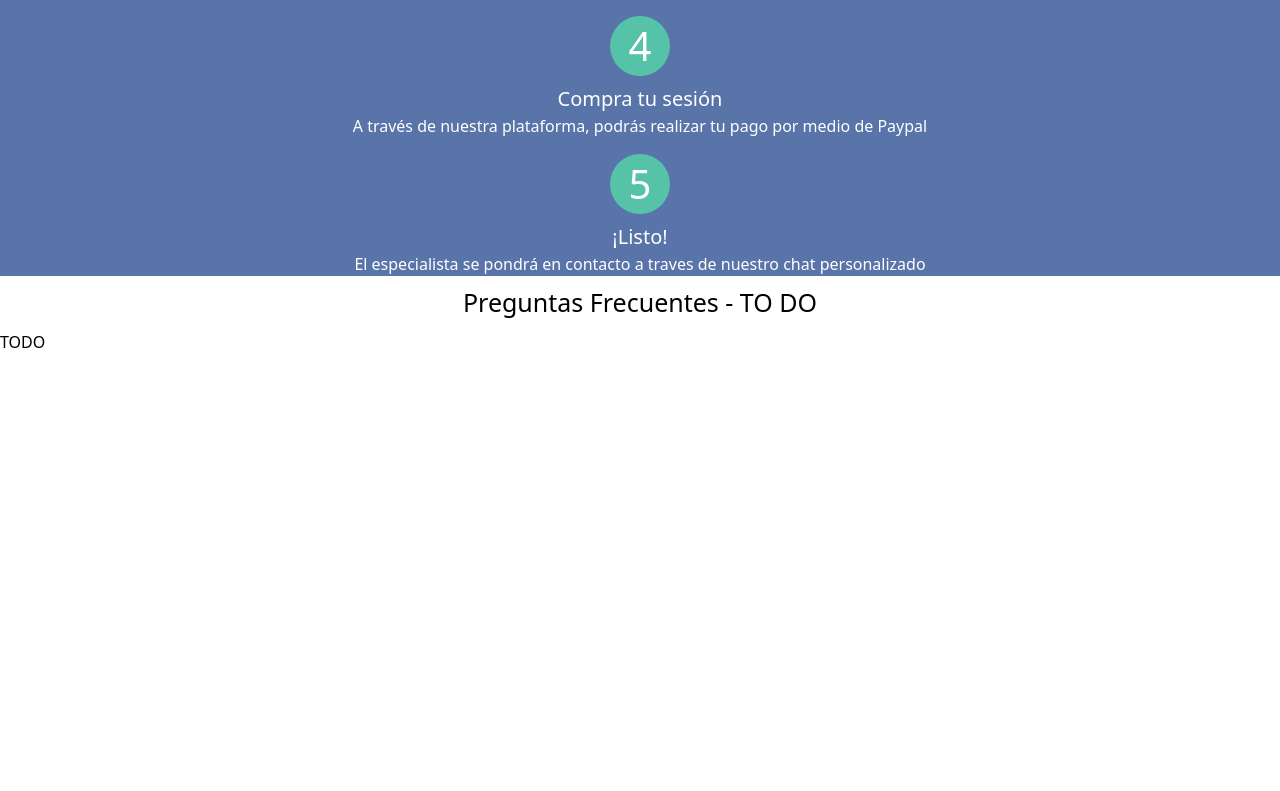
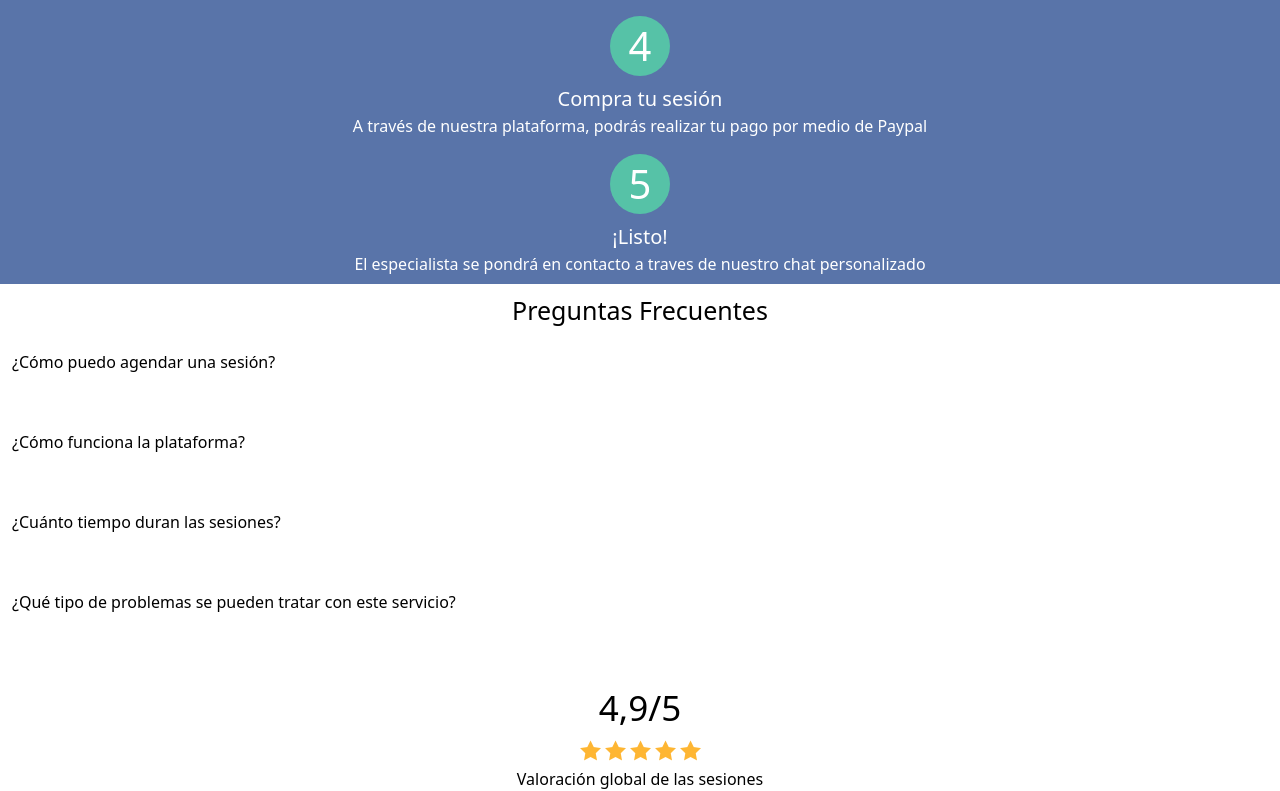
Before and after one commit to JD-Flores/Proyecto-PsicoMedica, a React (Vite) app: page / in a window 1280 px wide. Shown: the part 1027-1818 px from the top of the page. Before the commit the page ends 1381 px from the top, so only its background shows below. Built offline with nearby package versions, Linux system fonts and the light colour scheme; no server answers.

Commit message:
Mejora landing page faqs desplegables

```diff
--- /dev/null
+++ b/src/Componentes/Dropdown/Dropdown.jsx
@@ -0,0 +1,11 @@
+import React from 'react'
+
+export function Dropdown(props) {
+  return (
+    <>
+
+    <h3 className='p-4'>{props.text}</h3>
+
+    </>
+  )
+}
--- a/src/Paginas/Home/HomePage.jsx
+++ b/src/Paginas/Home/HomePage.jsx
@@ -1,12 +1,24 @@
-import React from 'react'
+import React, { useState } from 'react'
 import imagenHomepage1 from  "../../imagenes/homepage1.png";
 import imageVentaja1 from  "../../imagenes/img1.jpg";
 import imageVentaja2 from  "../../imagenes/img2.jpg";
 import imageVentaja3 from  "../../imagenes/img3.jpg";
+import estrella from "../../imagenes/Estrella_amarilla.png";
 import Number from '../../Componentes/LandingPage/Number';
+import { Dropdown } from '../../Componentes/Dropdown/Dropdown';
 
 
 export function HomePage() {
+
+  const [faq1, setFaq1]  = useState(false);
+  const [faq2, setFaq2]  = useState(false);
+  const [faq3, setFaq3]  = useState(false);
+  const [faq4, setFaq4]  = useState(false);
+  const [faq5, setFaq5]  = useState(false);
+
+  const handlePrint = () => {
+    console.log(faq1);
+  }
 
   return (
     <div className='box-border p-0 m-0 scroll-smooth'> {/*Contenedor principal*/}
@@ -73,20 +85,64 @@ export function HomePage() {
          title='Compra tu sesión'
          description='A través de nuestra plataforma, podrás realizar tu pago por medio de Paypal'
          />
-          <Number
+         <div className='mb-2'>
+         <Number
          number='5'
          title='¡Listo!'
          description='El especialista se pondrá en contacto a traves de nuestro chat personalizado'
          />
+         </div>
+
 
         </div>
 
-        <div className='flex justify-center'> {/*Contenedor de preguntas frecuentes*/}
-            <h1 className='text-[25px] mt-2 mb-2'>Preguntas Frecuentes - TO DO</h1>
+        <div className='flex flex-col justify-center '> {/*Contenedor de preguntas frecuentes*/}
+            <h1 className='text-[25px] mt-2 mb-2 text-center '>Preguntas Frecuentes</h1>
+            <div className='p-3'>
+                <div onClick={() => {setFaq1(!faq1)}} >
+                ¿Cómo puedo agendar una sesión?
+                <div className={`${faq1? 'opacity-100 visible translate-y-0 duration-500' : 'opacity-0 invisible translate-y-[-20px] duration-500'}`}>
+                <Dropdown text= {"Prueba"}/>
+                </div>
+                </div>
+              <div>
+                <div onClick={() => {setFaq2(!faq2)}} >
+                ¿Cómo funciona la plataforma?
+                <div className={`${faq2? 'opacity-100 visible translate-y-0 duration-500' : 'opacity-0 invisible translate-y-[-20px] duration-500'}`}>
+                <Dropdown text= {"Prueba"}/>
+                </div>
+                </div>
+              </div>
+              <div>
+                <div onClick={() => {setFaq3(!faq3)}} >
+                ¿Cuánto tiempo duran las sesiones?
+                <div className={`${faq3? 'opacity-100 visible translate-y-0 duration-500' : 'opacity-0 invisible translate-y-[-20px] duration-500'}`}>
+                <Dropdown text= {"Prueba"}/>
+                </div>
+                </div>
+              </div>
+              <div>
+                <div onClick={() => {setFaq4(!faq4)}} >
+                ¿Qué tipo de problemas se pueden tratar con este servicio?
+                <div className={`${faq4? 'opacity-100 visible translate-y-0 duration-500' : 'opacity-0 invisible translate-y-[-20px] duration-500'}`}>
+                <Dropdown text= {"Prueba"}/>
+                </div>
+                </div>
+              </div>
+
+            </div>
         </div>
 
-        <div> {/*Contenedor de calificación*/}
-          TODO
+        <div className='flex flex-col items-center bg-white'> {/*Contenedor de calificación*/}
+          <h1 className='text-[35px]'>4,9/5</h1>
+          <div className='flex flex-row w-[25px] justify-center mt-1'>
+          <img src={estrella} alt="" />
+          <img src={estrella} alt="" />
+          <img src={estrella} alt="" />
+          <img src={estrella} alt="" />
+          <img src={estrella} alt="" />
+          </div>
+          <p className='mt-1'>Valoración global de las sesiones</p>
         </div>
 
 
```
Also changed, not shown: src/imagenes/Estrella_amarilla.png (added).
